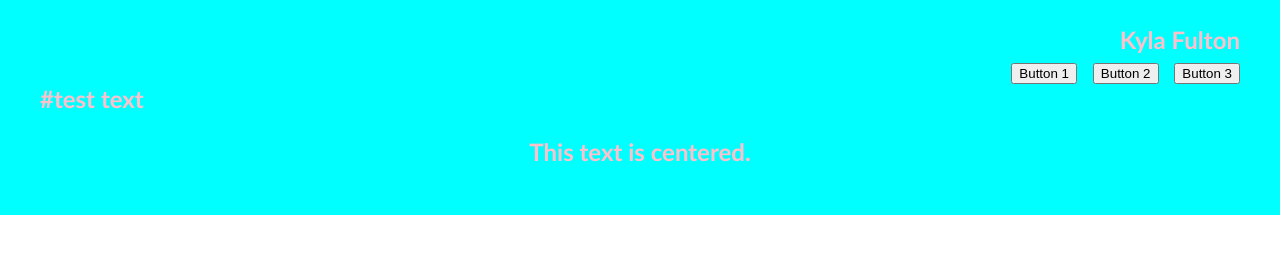
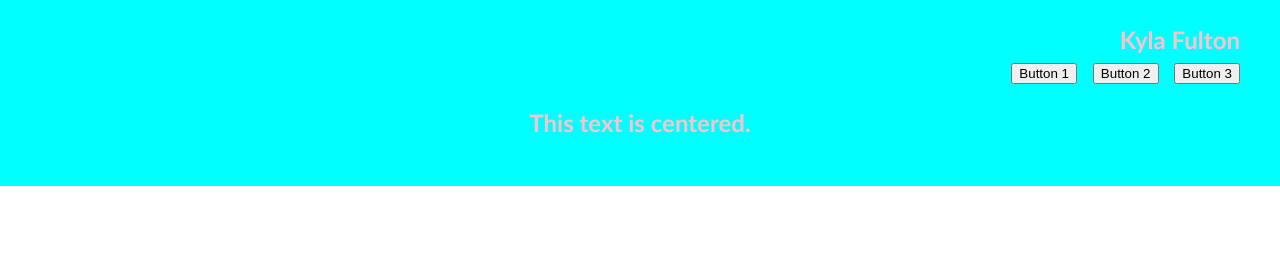
Before and after one commit to Todokicat/todokicat.github.io, a plain HTML site: page index.html in a window 1280 px wide. Drawn offline with Linux system fonts and the light colour scheme.

Commit message:
update text

```diff
--- a/index.html
+++ b/index.html
@@ -1,3 +1,4 @@
+<!--HEADER BAR-->
 <!DOCTYPE html>
 <html>
     <head>
@@ -40,11 +41,11 @@
 
 </body>
 </html>
-</ul><div>
+</ul>
 <!--END TEST BUTTONS---->
-
-#test text
-
+</div>
+</div>
+<!--test text-->
 <!DOCTYPE html>
 <html lang="en">
 <head>
```
